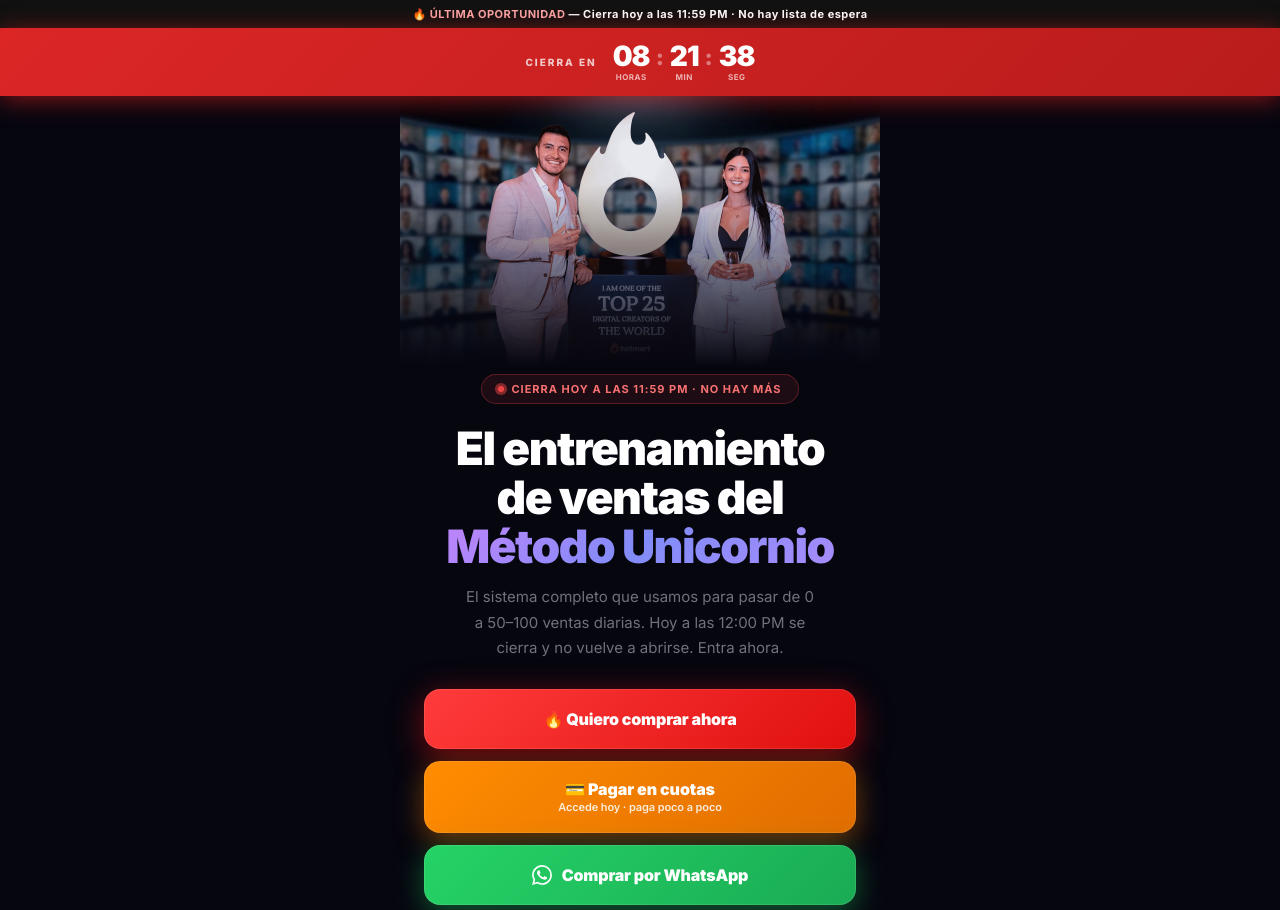
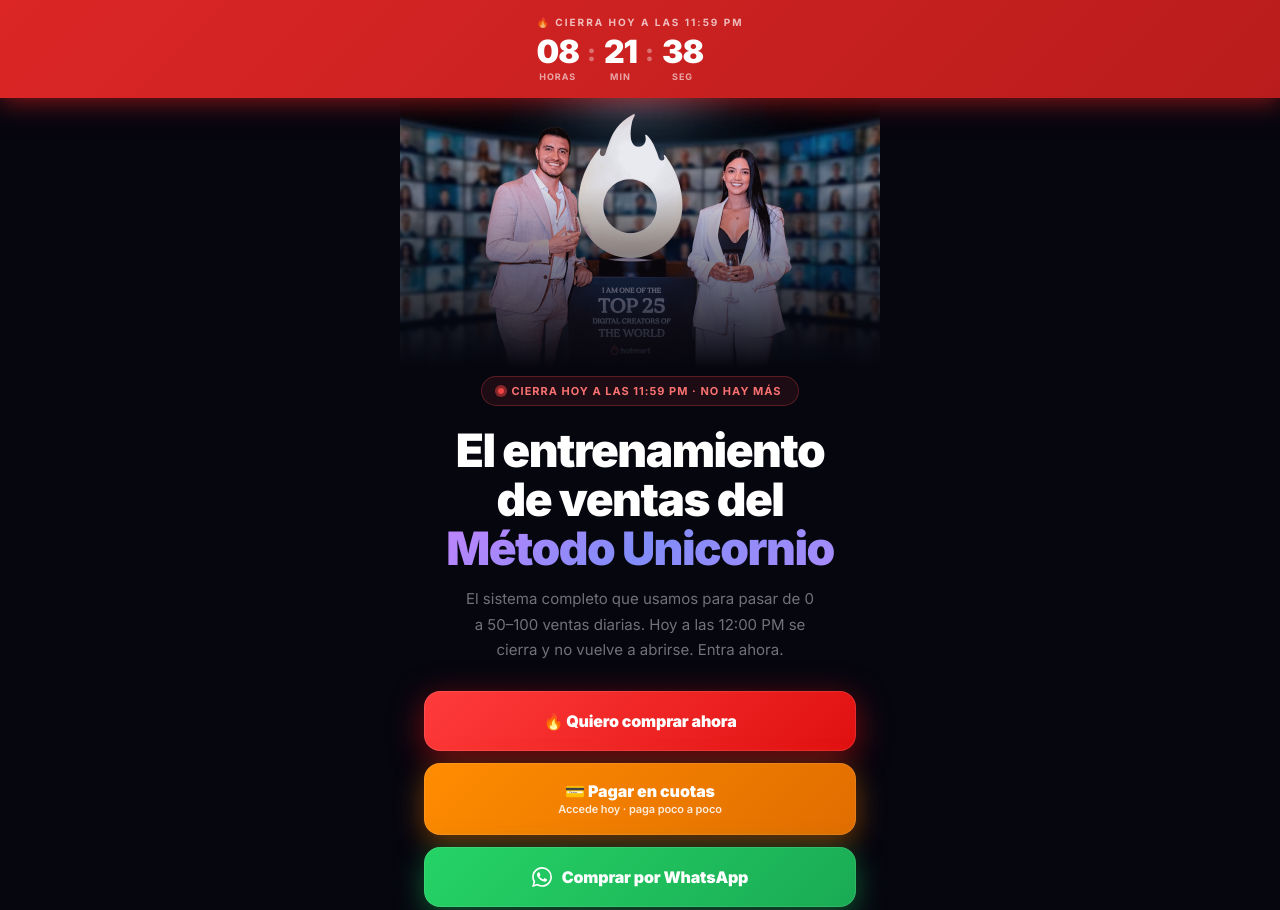
Before and after one commit to soyandersontv/funnel-virales, a plain HTML site: page cierre.html in a window 1280 px wide. Shown: the top 910 px of the page. Drawn offline with Linux system fonts and the light colour scheme.

Commit message:
cierre.html: header limpio — un solo bloque centrado con label + countdown
Co-Authored-By: Claude Sonnet 4.6 <noreply@anthropic.com>

```diff
--- a/cierre.html
+++ b/cierre.html
@@ -52,38 +52,20 @@
       -webkit-font-smoothing: antialiased;
     }
 
-    /* ===== TOP URGENCY STRIP ===== */
-    .urgency-strip {
-      background: #111;
-      color: #fff;
-      padding: 7px 16px;
-      text-align: center;
-      font-size: 11px; font-weight: 700; letter-spacing: 0.5px;
-    }
-    .urgency-strip span { color: #FCA5A5; }
-
     /* ===== COUNTDOWN BAR ===== */
     .cdbar {
       background: linear-gradient(135deg, #DC2626 0%, #B91C1C 100%);
       color: #fff;
-      padding: 14px 20px;
+      padding: 16px 20px;
       display: flex; align-items: center; justify-content: center;
-      gap: 16px;
       position: sticky; top: 0; z-index: 100;
       box-shadow: 0 4px 24px rgba(185,28,28,0.7);
     }
-    .cd-label {
-      font-size: 10px; font-weight: 800; letter-spacing: 2px;
-      text-transform: uppercase; opacity: 0.75;
-    }
-    .cd-units { display: flex; align-items: center; gap: 6px; }
-    .cd-block { display: flex; flex-direction: column; align-items: center; gap: 0; }
-    .cd-num   {
-      font-size: 28px; font-weight: 900; line-height: 1;
-      letter-spacing: -1px;
-    }
-    .cd-lbl   { font-size: 8px; font-weight: 700; opacity: 0.65; text-transform: uppercase; letter-spacing: 0.5px; margin-top: 2px; }
-    .cd-sep   { font-size: 22px; font-weight: 900; opacity: 0.4; padding-bottom: 10px; }
+    .cd-units { display: flex; align-items: center; gap: 8px; }
+    .cd-block { display: flex; flex-direction: column; align-items: center; }
+    .cd-num   { font-size: 32px; font-weight: 900; line-height: 1; letter-spacing: -1px; }
+    .cd-lbl   { font-size: 9px; font-weight: 700; opacity: 0.6; text-transform: uppercase; letter-spacing: 1px; margin-top: 3px; }
+    .cd-sep   { font-size: 24px; font-weight: 900; opacity: 0.35; padding-bottom: 14px; }
 
     /* ===== HERO PHOTO ===== */
     .hero-photo {
@@ -504,20 +486,17 @@
 </head>
 <body>
 
-  <!-- TOP URGENCY STRIP -->
-  <div class="urgency-strip">
-    🔥 <span>ÚLTIMA OPORTUNIDAD</span> — Cierra hoy a las 11:59 PM · No hay lista de espera
-  </div>
-
-  <!-- COUNTDOWN BAR -->
+  <!-- COUNTDOWN BAR (único header) -->
   <div class="cdbar" id="cdbar">
-    <span class="cd-label">Cierra en</span>
+    <div style="text-align:center;">
+      <div style="font-size:10px;font-weight:700;letter-spacing:2px;text-transform:uppercase;opacity:0.7;margin-bottom:8px;">🔥 Cierra hoy a las 11:59 PM</div>
       <div class="cd-units">
         <div class="cd-block"><span class="cd-num" id="cd-h">00</span><span class="cd-lbl">horas</span></div>
         <span class="cd-sep">:</span>
         <div class="cd-block"><span class="cd-num" id="cd-m">00</span><span class="cd-lbl">min</span></div>
         <span class="cd-sep">:</span>
         <div class="cd-block"><span class="cd-num" id="cd-s">00</span><span class="cd-lbl">seg</span></div>
+      </div>
     </div>
   </div>
 
```
Lines whose indentation alone changed are shown as unchanged.
